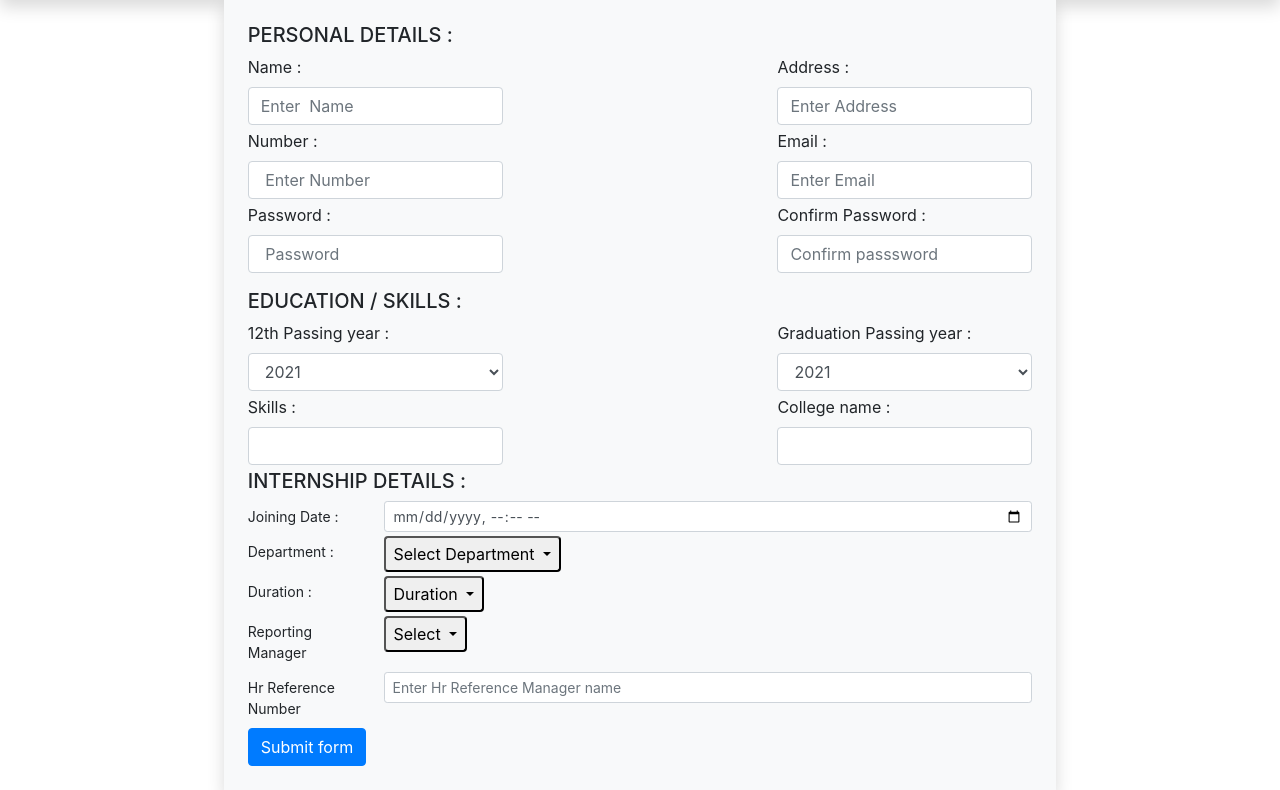
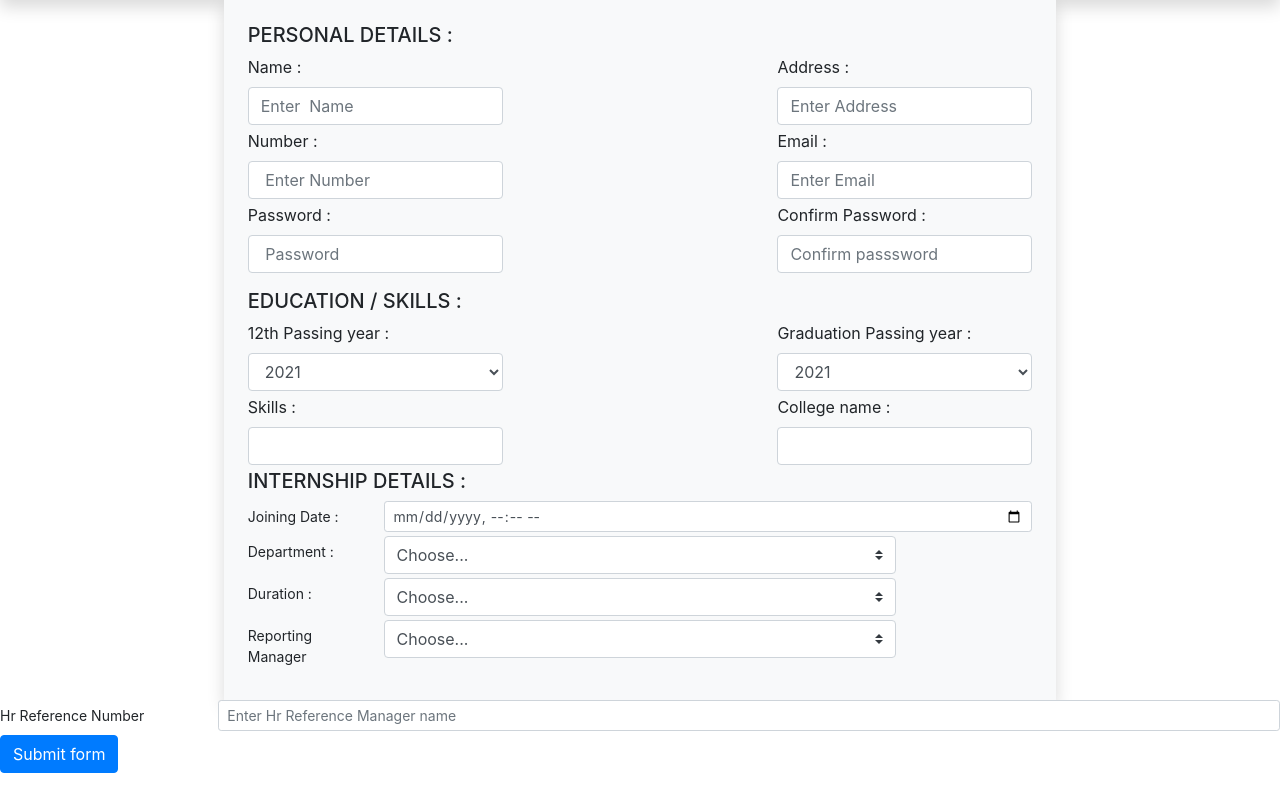
Before and after one commit to INIESTA-WEBTECH-Pvt-Ltd/iniesta, a PHP site: page /registration.php in a window 1280 px wide. Shown: the part 65-855 px from the top of the page. Run offline with PHP 8.4, Linux system fonts and the light colour scheme; some libraries are stand-ins or nearby versions.

Commit message:
dropdown change

```diff
--- a/assets/js/mainjs.js
+++ b/assets/js/mainjs.js
@@ -45,7 +45,7 @@
                 if (sidebar.style.display == 'none') {
                     sidebar.style.display = 'block';
                     main.style.display = 'none';
-                    sidebar.style.width='280%';
+                    sidebar.style.width='240%';
                     width.style.width='60%';
 
                 }
--- a/registration.php
+++ b/registration.php
@@ -99,56 +99,41 @@
               </div>
               <div class="mb-1 row">
                 <label for="validationCustom02" class="col-sm-2 col-form-label col-form-label-sm">Department :</label>
-                <div class="col-sm-10">
-                <div class="dropdown">
-                  <button class="px-2 ml-0 py-1 rounded  dropdown-toggle" type="button" id="dropdownMenu2"
-                    data-toggle="dropdown" aria-haspopup="true" aria-expanded="false">
-                    Select Department
-                  </button>
-                  <div class="dropdown-menu" aria-labelledby="dropdownMenu2">
-                    <button class="dropdown-item" type="button">Web development</button>
-                    <button class="dropdown-item" type="button">Web designing</button>
-                    <button class="dropdown-item" type="button">App development</button>
-                    <button class="dropdown-item" type="button">Data analysis</button>
-                    <button class="dropdown-item" type="button">Digital Marketing</button>
-                  </div>
-                </div>
-                </div>
+                <div class="col-sm-9 col-md-8">
+                  <select class="custom-select mr-sm-2" id="inlineFormCustomSelect">
+        <option selected>Choose...</option>
+        <option value="1">Web development</option>
+        <option value="2">Graphic designer</option>
+        <option value="3">digital marketing</option>
+        <option value="4">Data analysis</option>
+        <option value="5">App development</option>
+      </select>
+</div>
               </div>
               <div class="mb-1 row">
                 <label for="validationCustom02" class="col-sm-2 col-form-label col-form-label-sm">Duration :</label>
-                <div class="col-sm-10">
-                <div class="dropdown">
-                  <button class="px-2 ml-0 py-1 rounded  dropdown-toggle" type="button" id="dropdownMenu2"
-                    data-toggle="dropdown" aria-haspopup="true" aria-expanded="false">
-   Duration
-                  </button>
-                  <div class="dropdown-menu" aria-labelledby="dropdownMenu2">
-                    <button class="dropdown-item" type="button">1 months</button>
-                    <button class="dropdown-item" type="button">2 months</button>
-                    <button class="dropdown-item" type="button">3 months</button>
-                    <button class="dropdown-item" type="button">6 months</button>
+                <div class="col-sm-9 col-md-8">
+                  <select class="custom-select mr-sm-2" id="inlineFormCustomSelect">
+        <option selected>Choose...</option>
+        <option value="1">1 months</option>
+        <option value="2">2 months</option>
+        <option value="3">3 months</option>
+        <option value="4">6  months</option>
 
-                  </div>
-                </div>
-                </div>
+      </select>
+</div>
               </div>
               <div class="mb-1 row">
                 <label for="validationCustom02" class="col-sm-2 col-form-label col-form-label-sm">Reporting Manager</label>
-                <div class="col-sm-10">
-                <div class="dropdown">
-                  <button class="px-2 ml-0 py-1 rounded  dropdown-toggle" type="button" id="dropdownMenu02  "
-                    data-toggle="dropdown" aria-haspopup="true" aria-expanded="false">
-       Select
-                  </button>
-                  <div class="dropdown-menu" aria-labelledby="dropdownMenu2">
-                    <button class="dropdown-item" type="button">HR</button>
-                    <button class="dropdown-item" type="button">Linkedin </button>
+                <div class="col-sm-9 col-md-8">
+                  <select class="custom-select mr-sm-2" id="inlineFormCustomSelect">
+        <option selected>Choose...</option>
+        <option value="1">HR</option>
+        <option value="2">Linkedin</option>
 
 
-
-                  </div>
-                </div>
+      </select>
+</div>
                 </div>
               </div>
               <div class="mb-1 row">
```
Also changed, not shown: sidebar.php (+10 -13 lines).
